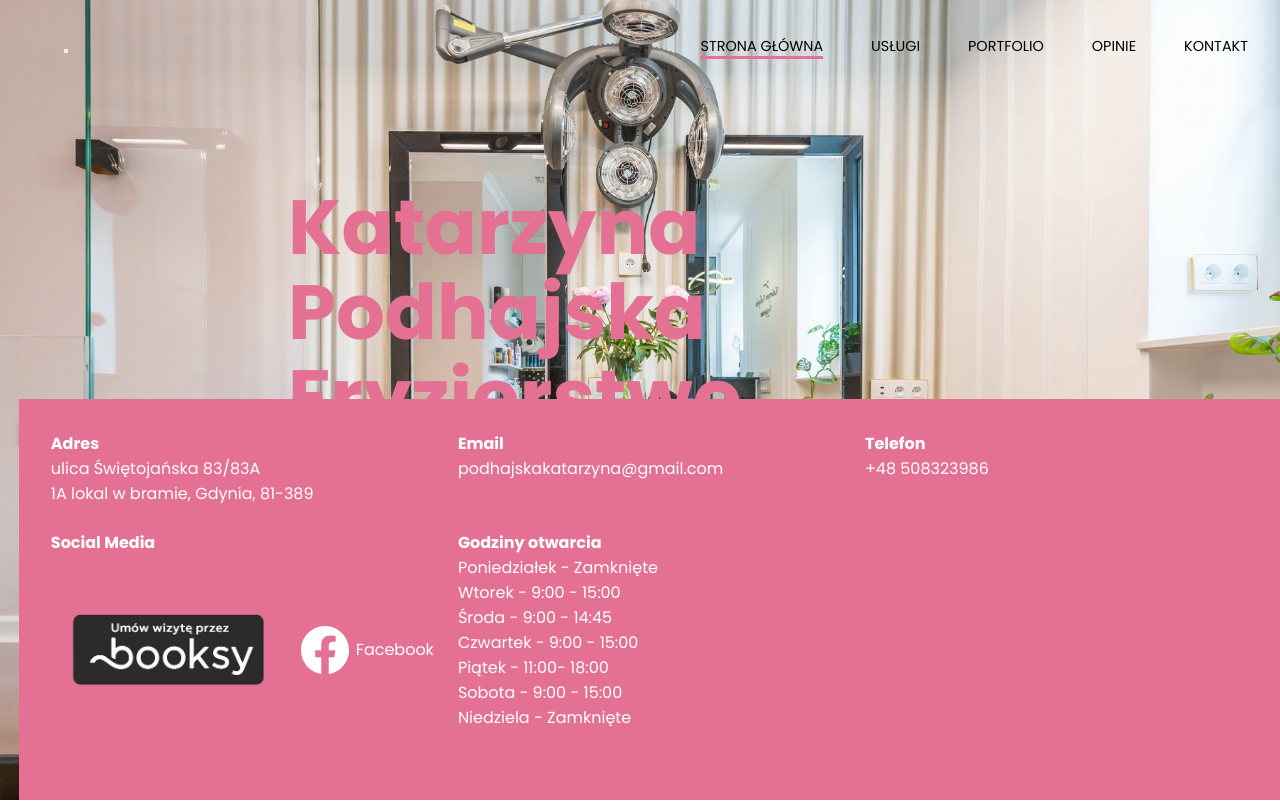
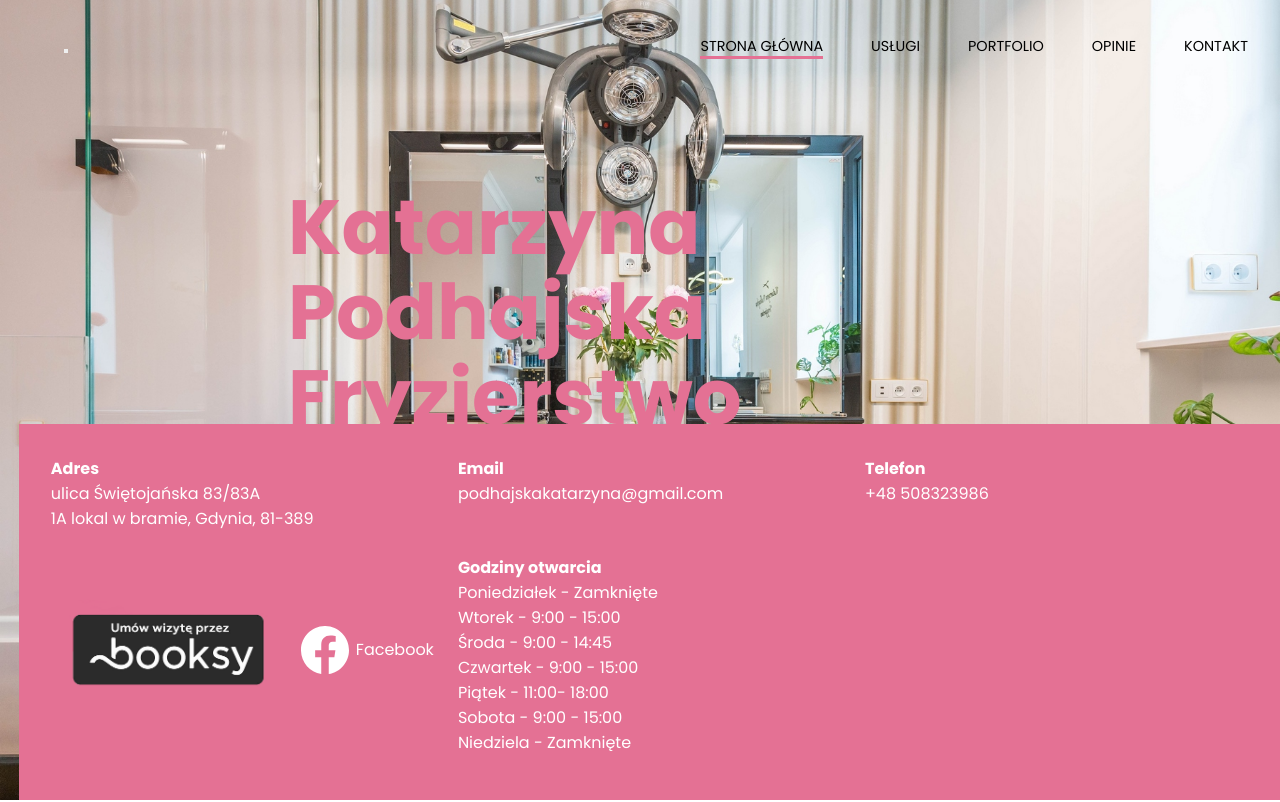
Before and after one commit to piknik1979/katarzyna-podhajska-fryzjerstwo, a React (Create React App) app: page / in a window 1280 px wide. Shown: the top 802 px of the page. Built offline with nearby package versions, Linux system fonts and the light colour scheme.

Commit message:
usuniecie napisu Scoial Media

```diff
--- a/src/components/Home.jsx
+++ b/src/components/Home.jsx
@@ -42,7 +42,7 @@ function Home() {
             <p>+48 508323986</p>
           </div>
           <div className="col">
-            <strong>Social Media</strong>
+            {/* <strong>Social Media</strong> */}
             {/* Umieszczamy Booksy i Facebook obok siebie */}
             <div className="socialLinks">
               <p className="booksyLink">
```
